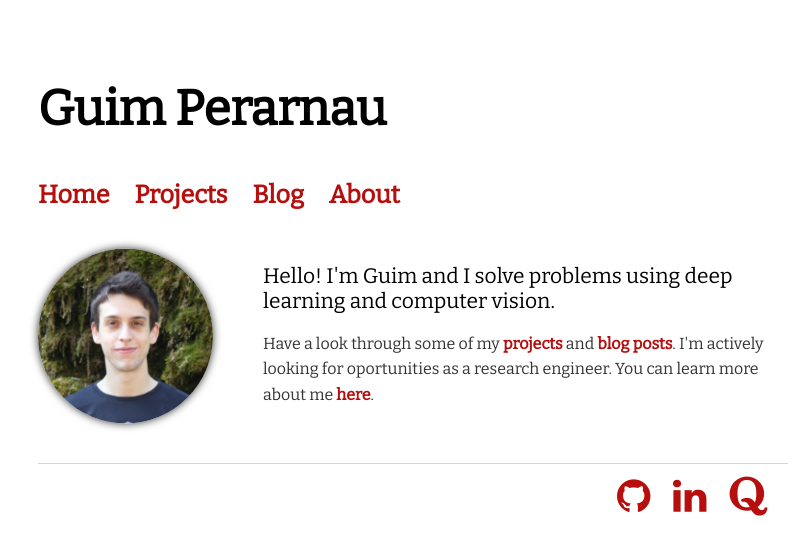
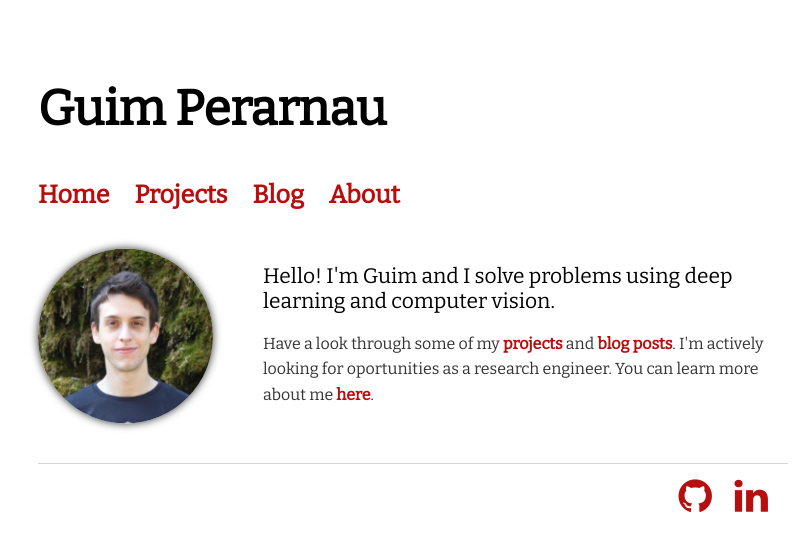
Before and after one commit to Guim3/guim3.github.io, a Jekyll site: the page built from index.html, in a window 1280 px wide. Shown: the top 555 px of the page, without its empty margins (227-1026 px from the left). Built offline with Jekyll 4.4.1, drawn with Linux system fonts in a browser that asks for light colours.

Commit message:
Remove Quora

```diff
--- a/_layouts/default.html
+++ b/_layouts/default.html
@@ -42,13 +42,6 @@
 					    </a>
 					  </li>
 					{% endif %}
-					{% if site.quora_username %}
-					<li>
-					    <a href="https://www.quora.com/profile/{{ site.quora_username }}">
-					      <i class="fa fa-quora fa-3x"></i>
-					    </a>
-					</li>
-					{% endif %}
 				</ul>
 			</footer>
 		</body>
```
